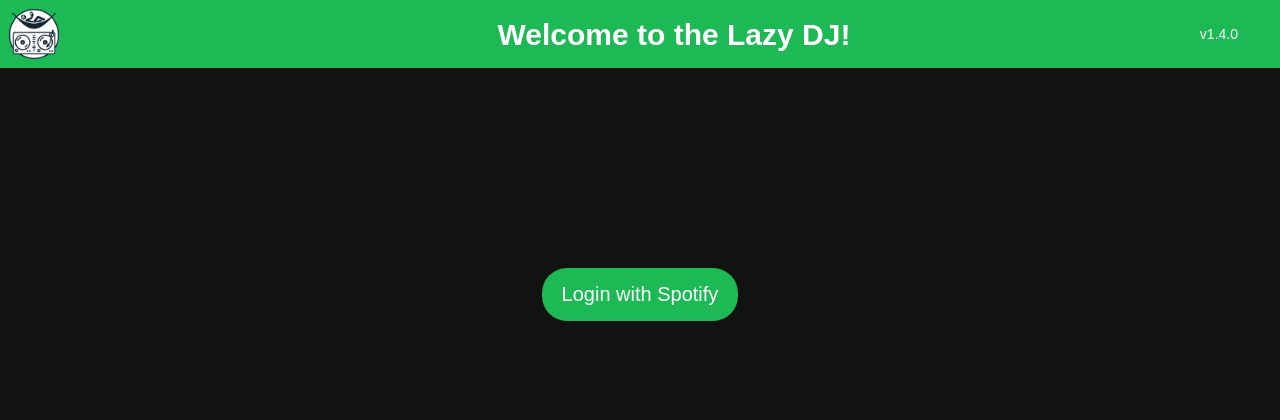
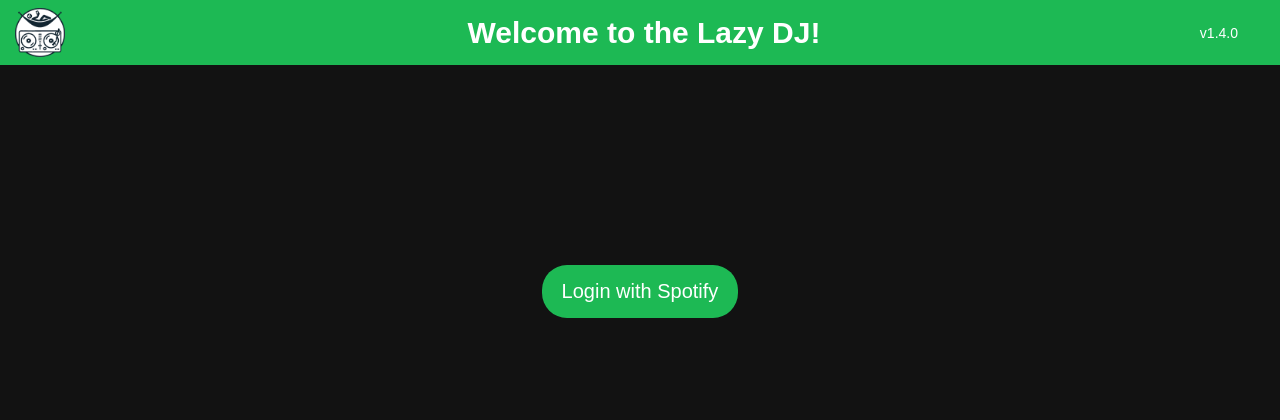
Before and after one commit to jlevangi/LazyDJ, a Flask app: page / in a window 1280 px wide. Shown: the top 420 px of the page. After the commit the page ends 318 px from the top, so only its background shows below. Run offline with Flask 2, Linux system fonts and the light colour scheme.

Commit message:
centered header objects

```diff
--- a/templates/index.html
+++ b/templates/index.html
@@ -8,13 +8,15 @@
     <link rel="stylesheet" href="/static/style.css">
 </head>
 <body>
-    <div class="header-container">
-        <div class="icon-container">
-            <img src="/static/icons/lazydjicon-512x512.png" alt="Lazy DJ Icon">
+    <header class="header-container">
+        <div class="icon-version-container">
+            <div class="icon-container">
+                <img src="/static/icons/lazydjicon-512x512.png" alt="Lazy DJ Icon">
+            </div>
         </div>
         <h1><a href="/search" class="header-link">Welcome to the Lazy DJ!</a></h1>
-        <div class="version-display">v1.4.0</div>
-    </div>
+        <span class="version-display">v1.4.0</span>
+    </header>
     <div class="login-container">
         <a href="/login">Login with Spotify</a>
     </div>
```
